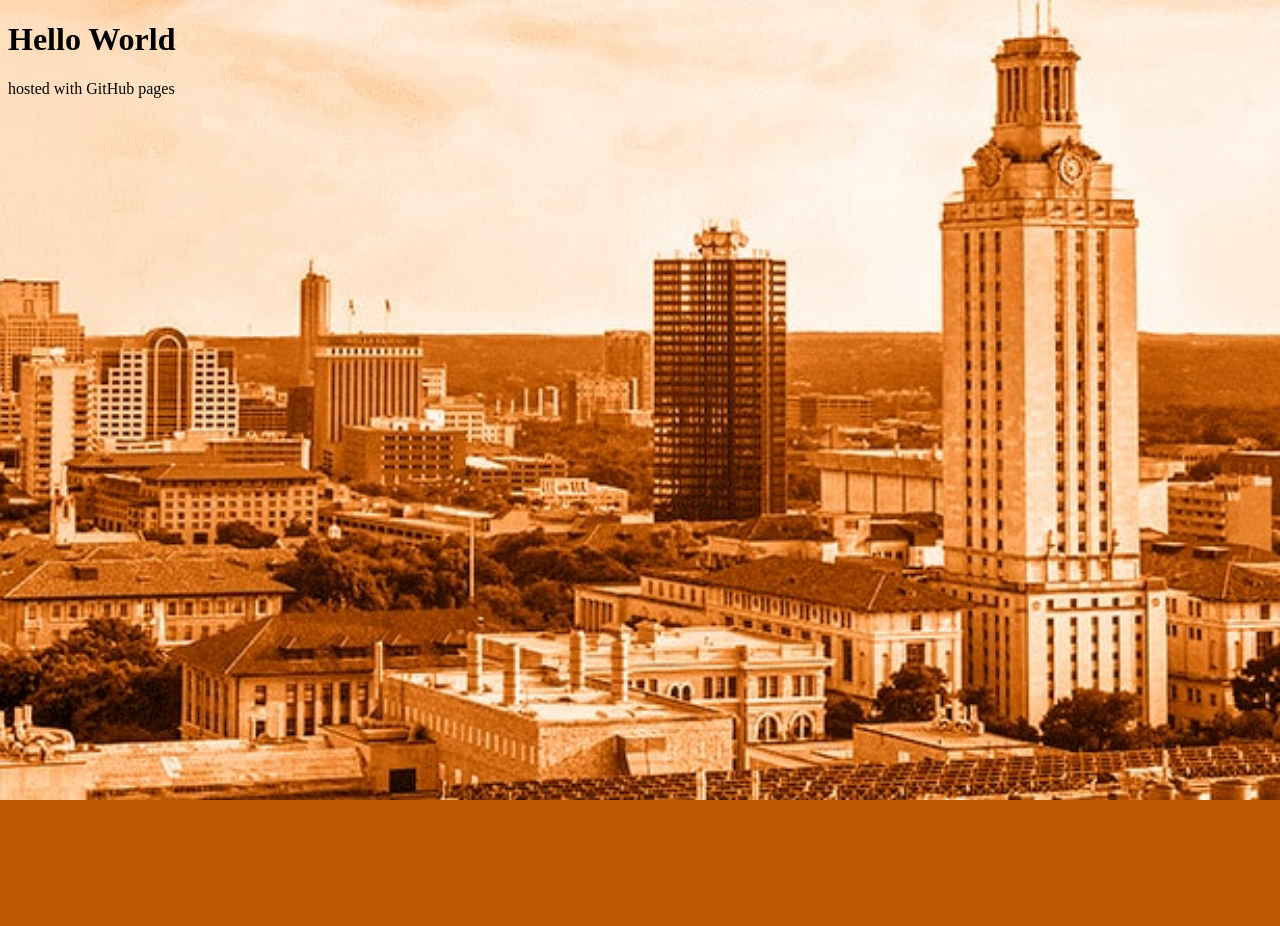
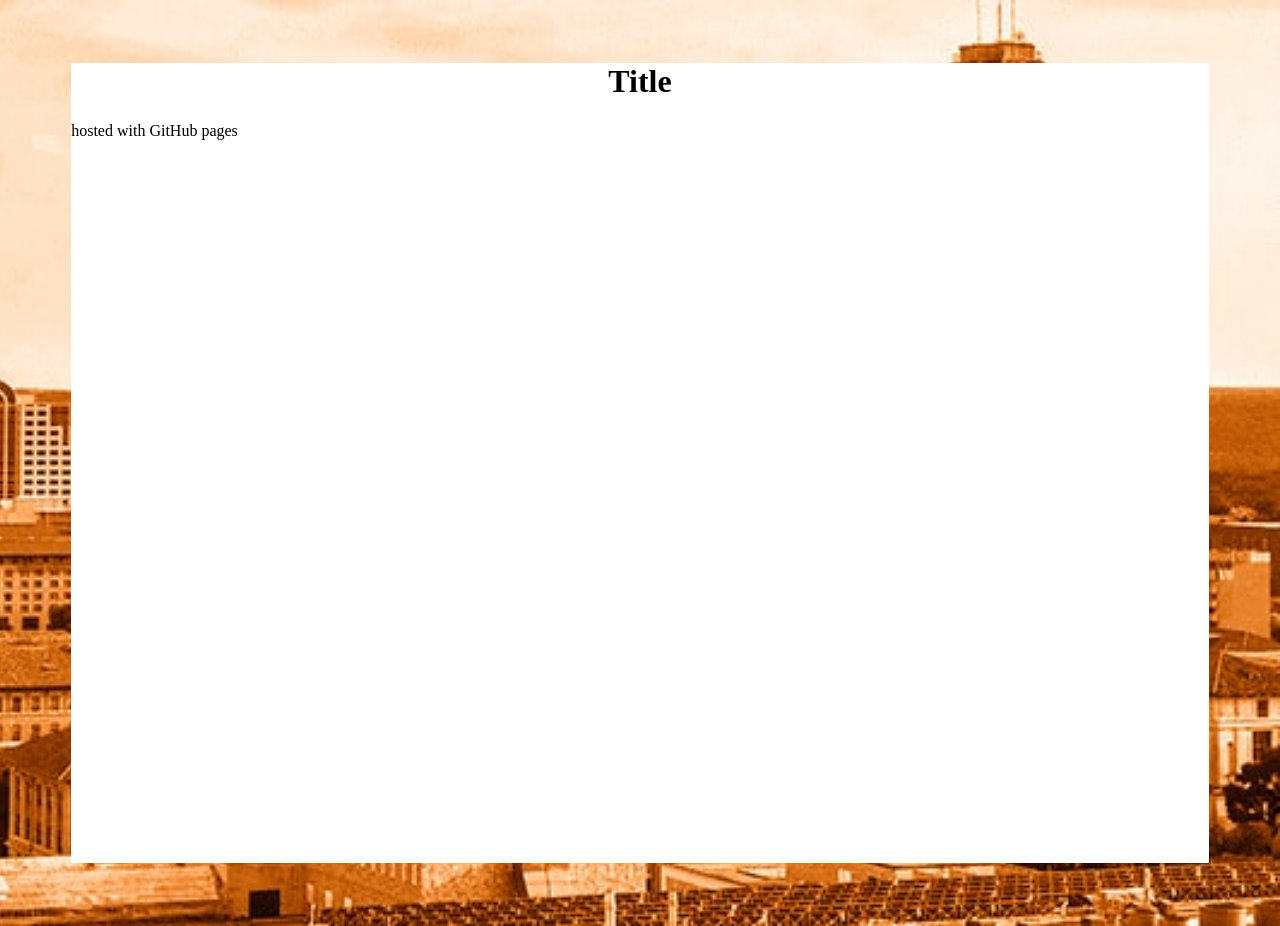
Before and after one commit to rreece15/rreece15.github.io, a plain HTML site: page index.html in a window 1280 px wide. Before the commit the page ends 800 px from the top, so only its background shows below. Drawn offline with Linux system fonts and the light colour scheme.

Commit message:
main div formatting

```diff
--- a/index.html
+++ b/index.html
@@ -4,7 +4,9 @@
         <link rel="stylesheet" href="style.css">
     </head>
     <body>
-        <h1>Hello World</h1>
-        <p>hosted with GitHub pages</p>
+        <div id="myDiv">
+            <h1 id="title">Title</h1>
+            <p>hosted with GitHub pages</p>
+        </div>
     </body>
 </html>
--- a/style.css
+++ b/style.css
@@ -6,3 +6,17 @@ html{
     background-size: cover;
     background-position: center right;
 }
+
+body {
+    height: 100%;
+}
+
+#myDiv {
+    margin: 5%;
+    height: 100vh;
+    background-color: white;
+}
+
+#title {
+    text-align: center;
+}
```
